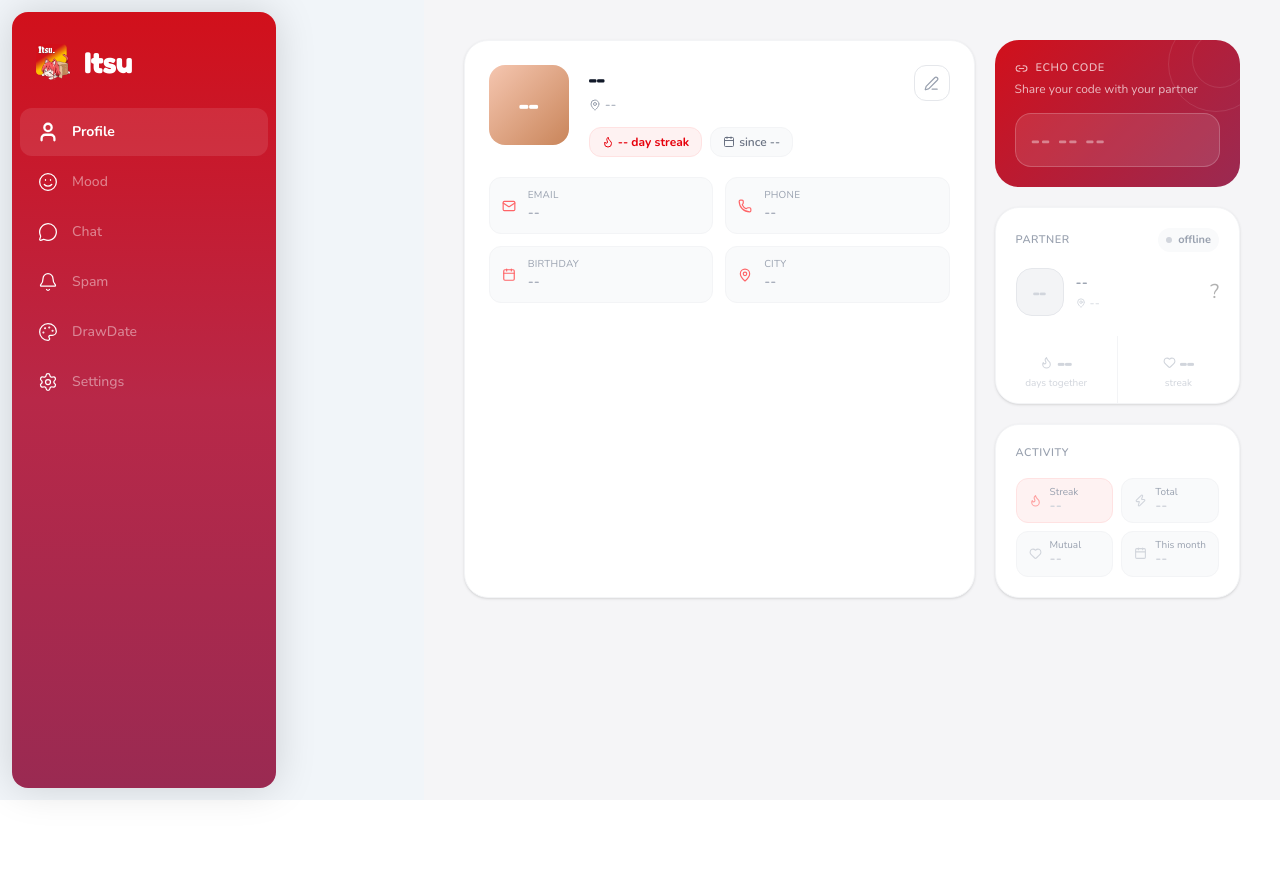
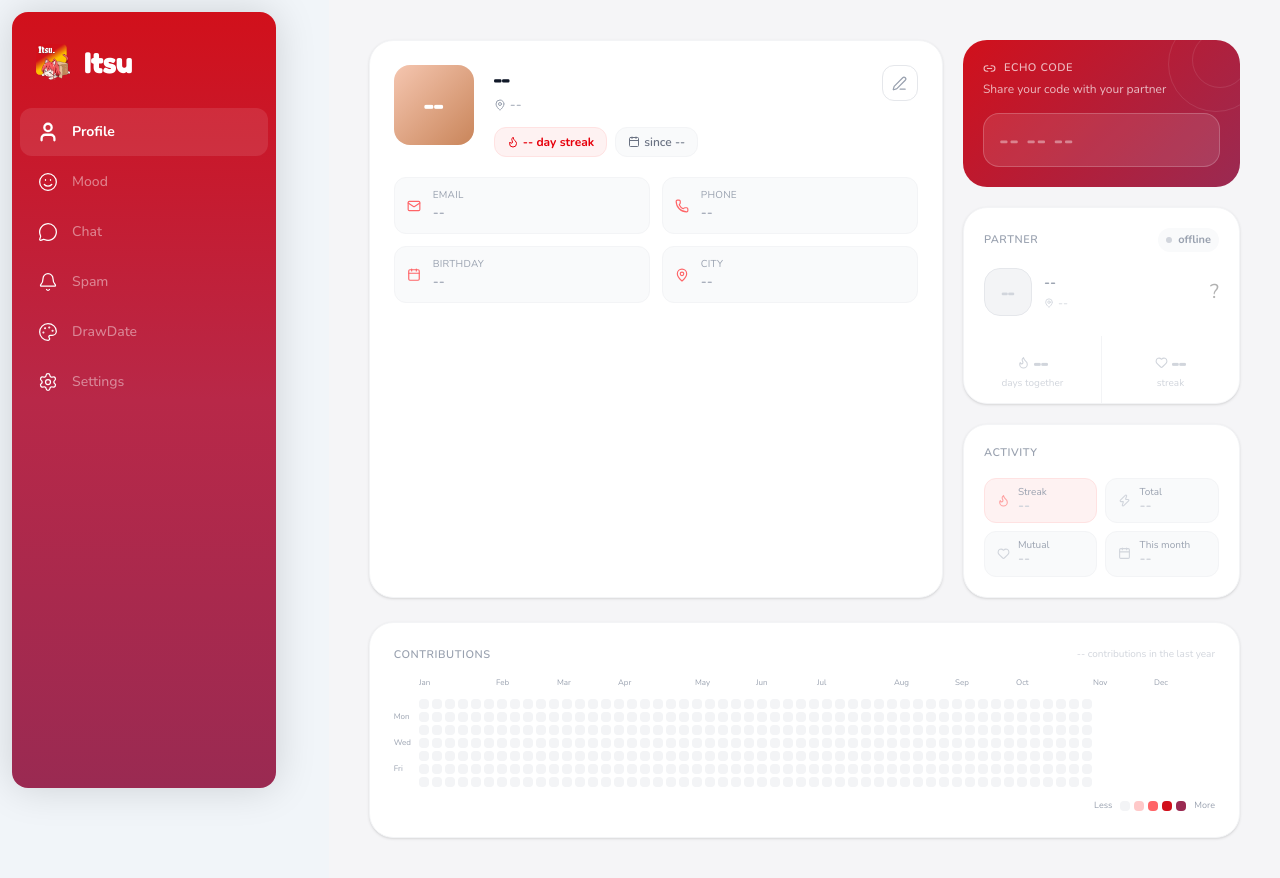
Before and after one commit to fatratra-png/itsu, a React (Vite) app in the folder frontend/: page / in a window 1280 px wide. Before the commit the page ends 800 px from the top, so only its background shows below. Built offline with nearby package versions, Linux system fonts and the light colour scheme.

Commit message:
feat(ui):contribution system design

```diff
--- a/frontend/src/App.tsx
+++ b/frontend/src/App.tsx
@@ -1,15 +1,15 @@
-import { useState } from 'react';
-import Sidebar from './components/layout/Sidebar';
-import ProfilePage from './pages/ProfilePage';
+import { useState } from "react";
+import Sidebar from "./components/layout/Sidebar";
+import ProfilePage from "./pages/ProfilePage";
 
 export default function App() {
-  const [activeItem, setActiveItem] = useState('profile');
+  const [activeItem, setActiveItem] = useState("profile");
 
   return (
     <div className="flex min-h-screen bg-[#f1f5f9]">
       <Sidebar activeItem={activeItem} onNavigate={setActiveItem} />
       <main className="flex-1 lg:ml-72" />
-      <ProfilePage></ProfilePage>
+      <ProfilePage />
     </div>
   );
 }
--- a/frontend/src/pages/ProfilePage.tsx
+++ b/frontend/src/pages/ProfilePage.tsx
@@ -9,6 +9,20 @@ import {
   Zap,
   Heart,
 } from "lucide-react";
+
+const WEEKS = 52;
+const DAYS = 7;
+const MONTHS = ["", "Jan", "Feb", "Mar", "Apr", "May", "Jun", "Jul", "Aug", "Sep", "Oct", "Nov", "Dec"];
+
+const monthLabels: { index: number; label: string }[] = [];
+for (let w = 0; w < WEEKS; w++) {
+  const m = new Date(2026, 0, 1 + w * 7).getMonth() + 1;
+  if (!monthLabels.length || monthLabels[monthLabels.length - 1].label !== MONTHS[m]) {
+    monthLabels.push({ index: w, label: MONTHS[m] });
+  }
+}
+
+const DAY_LABELS = ["", "Mon", "", "Wed", "", "Fri", ""];
 
 export default function ProfilePage() {
   return (
@@ -196,6 +210,73 @@ export default function ProfilePage() {
           </div>
         </div>
       </div>
+
+      {/* ── GitHub-style Contribution Graph ── */}
+      <div className="max-w-4xl mx-auto mt-6 bg-white rounded-3xl p-6 border border-gray-100 shadow-sm">
+        <div className="flex items-center justify-between mb-4">
+          <p className="text-[11px] font-semibold text-gray-400 uppercase tracking-wider">
+            Contributions
+          </p>
+          <span className="text-[10px] text-gray-300">-- contributions in the last year</span>
+        </div>
+
+        <div className="overflow-x-auto">
+          <div className="inline-flex gap-1">
+            {/* day labels */}
+            <div className="flex flex-col gap-[3px] pt-5 mr-1">
+              {DAY_LABELS.map((l, i) => (
+                <div key={i} className="h-[10px] flex items-center">
+                  <span className="text-[8px] text-gray-400 leading-none">{l}</span>
+                </div>
+              ))}
+            </div>
+
+            <div>
+              {/* month labels */}
+              <div className="flex mb-1 h-4">
+                {monthLabels.map((m, i) => {
+                  const nextIndex = i < monthLabels.length - 1 ? monthLabels[i + 1].index : WEEKS;
+                  const span = nextIndex - m.index;
+                  return (
+                    <div
+                      key={m.index}
+                      className="text-[8px] text-gray-400 leading-none"
+                      style={{ width: span * 13 + (span - 1) * 3 }}
+                    >
+                      {m.label}
+                    </div>
+                  );
+                })}
+              </div>
+
+              {/* grid */}
+              <div className="flex gap-[3px]">
+                {Array.from({ length: WEEKS }, (_, wi) => (
+                  <div key={wi} className="flex flex-col gap-[3px]">
+                    {Array.from({ length: DAYS }, (_, di) => (
+                      <div
+                        key={di}
+                        className="w-[10px] h-[10px] rounded-sm bg-gray-100"
+                      />
+                    ))}
+                  </div>
+                ))}
+              </div>
+            </div>
+          </div>
+        </div>
+
+        {/* legend */}
+        <div className="flex items-center justify-end gap-1 mt-3">
+          <span className="text-[9px] text-gray-400 mr-1">Less</span>
+          <div className="w-[10px] h-[10px] rounded-sm bg-gray-100" />
+          <div className="w-[10px] h-[10px] rounded-sm bg-red-200" />
+          <div className="w-[10px] h-[10px] rounded-sm bg-red-400" />
+          <div className="w-[10px] h-[10px] rounded-sm bg-[#d1101b]" />
+          <div className="w-[10px] h-[10px] rounded-sm bg-[#9a2a52]" />
+          <span className="text-[9px] text-gray-400 ml-1">More</span>
+        </div>
+      </div>
     </div>
   );
 }
```
